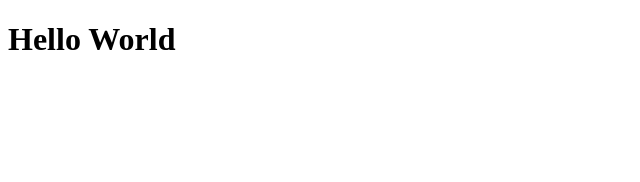
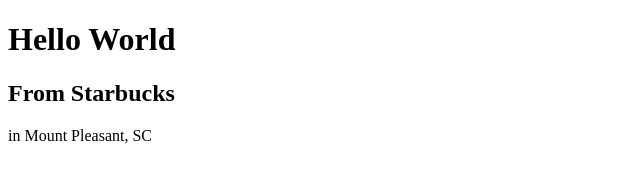
Before and after one commit to JosBerry/hello_world, a plain HTML site: page index.html in a window 1280 px wide. Shown: the whole page, without its empty margins (0-640 px from the left). Drawn offline with Linux system fonts and the light colour scheme.

Commit message:
adding "from starbucks in mt pleasant sc"

```diff
--- a/index.html
+++ b/index.html
@@ -8,5 +8,7 @@
 </head>
 <body>
     <h1>Hello World</h1>
+    <h2>From Starbucks</h2>
+    <p>in Mount Pleasant, SC</p>
 </body>
 </html>
```
